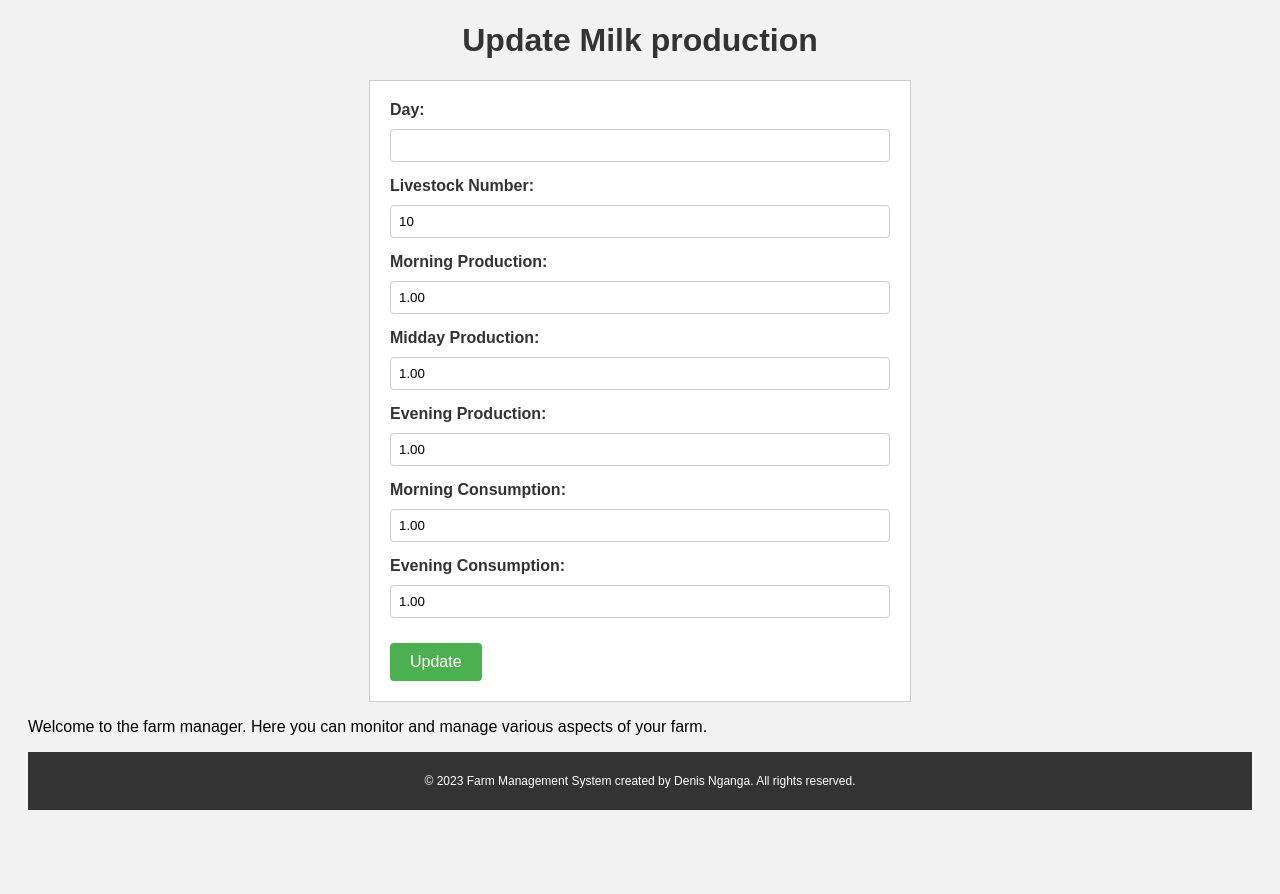
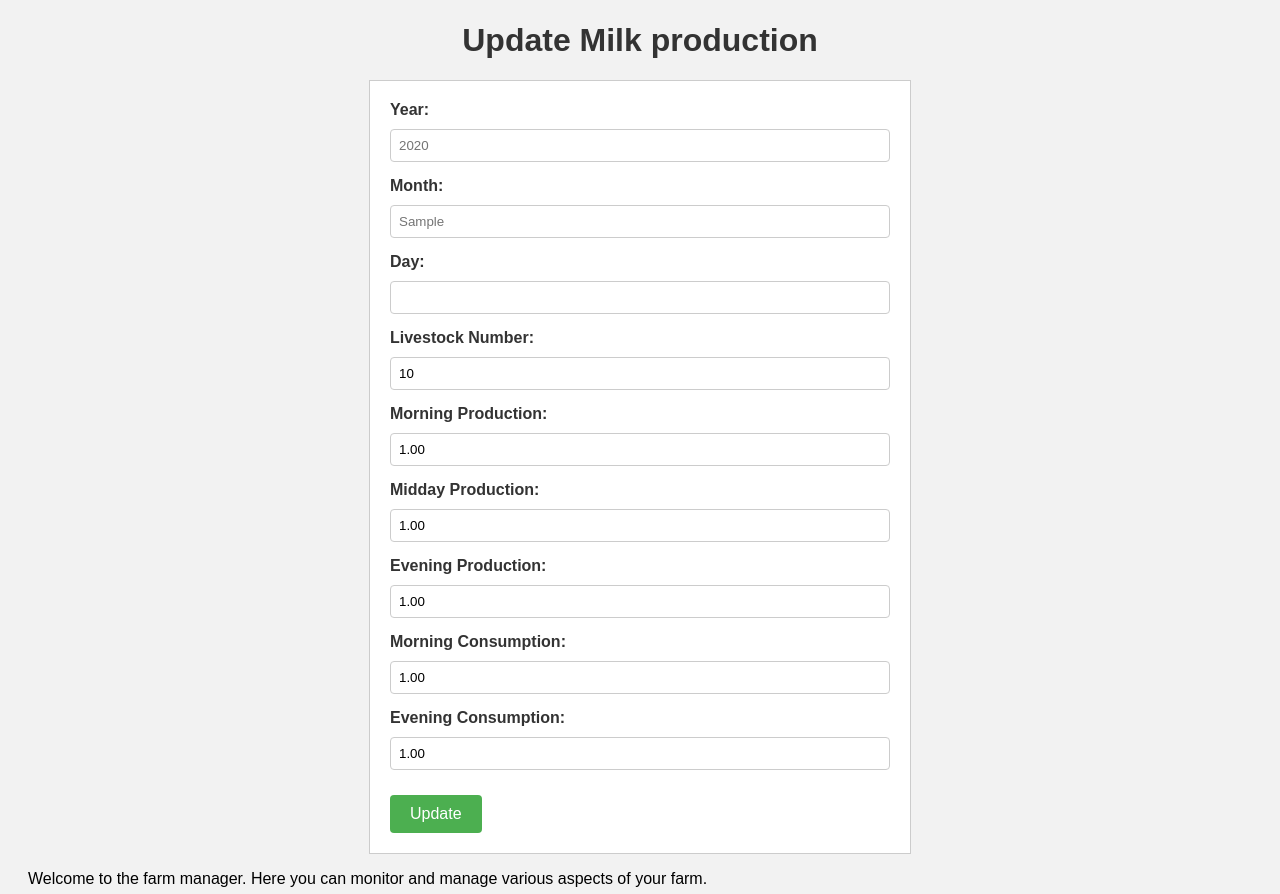
Before and after one commit to Denisganga/Farm_Management_System, a Django app: template homepage/templates/homepage/updatemilkproduction.html in a window 1280 px wide. Shown: the part 147-1041 px from the top of the page. Before the commit the page ends 957 px from the top, so only its background shows below. Run offline with Django 4.2, Linux system fonts and the light colour scheme; tables that the repository leaves empty hold one stand-in row (values such as "Sample post"); the template is opened without the code that fills it: values that come from a table or form of the project are taken from there, most other values are stand-ins (such as "Sample title", 1, 10 or a date in 2020).

Commit message:
Modified the update template and included the placeholder for month and year

```diff
--- a/homepage/templates/homepage/updatemilkproduction.html
+++ b/homepage/templates/homepage/updatemilkproduction.html
@@ -63,6 +63,12 @@
       <form method="post">
         {% csrf_token %}
 
+        <label for="id_Year">Year:</label>
+        <input type="number" name="Year" id="id_Year" placeholder= {{selected_year}}  value="{{milk_production_records.Year}}" required>
+
+        <label for="id_Month">Month:</label>
+        <input type="number" name="Month" id="id_Month" placeholder= {{selected_month}} value="{{milk_production_records.Month}}" required>
+
 
         <label for="id_Day">Day:</label>
         <input type="number" name="Day" id="id_Day" value="{{milk_production_records.Day}}" required>
```
